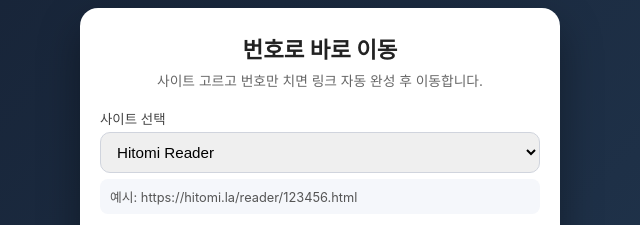
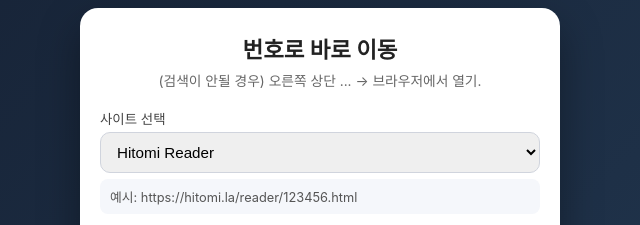
Before and after one commit to like162222-tech/dreamloader91, a plain HTML site: page index.html in a window 1280 px wide. Shown: the part 182-407 px from the top of the page, 320-960 px from the left. Drawn offline with Linux system fonts and the light colour scheme.

Commit message:
Update index.html

```diff
--- a/index.html
+++ b/index.html
@@ -161,7 +161,7 @@
 <body>
   <div class="card">
     <h1>번호로 바로 이동</h1>
-    <p class="sub">사이트 고르고 번호만 치면 링크 자동 완성 후 이동합니다.</p>
+    <p class="sub">(검색이 안될 경우) 오른쪽 상단 ... → 브라우저에서 열기.</p>
 
     <!-- 사이트 선택 -->
     <div class="field">
```
